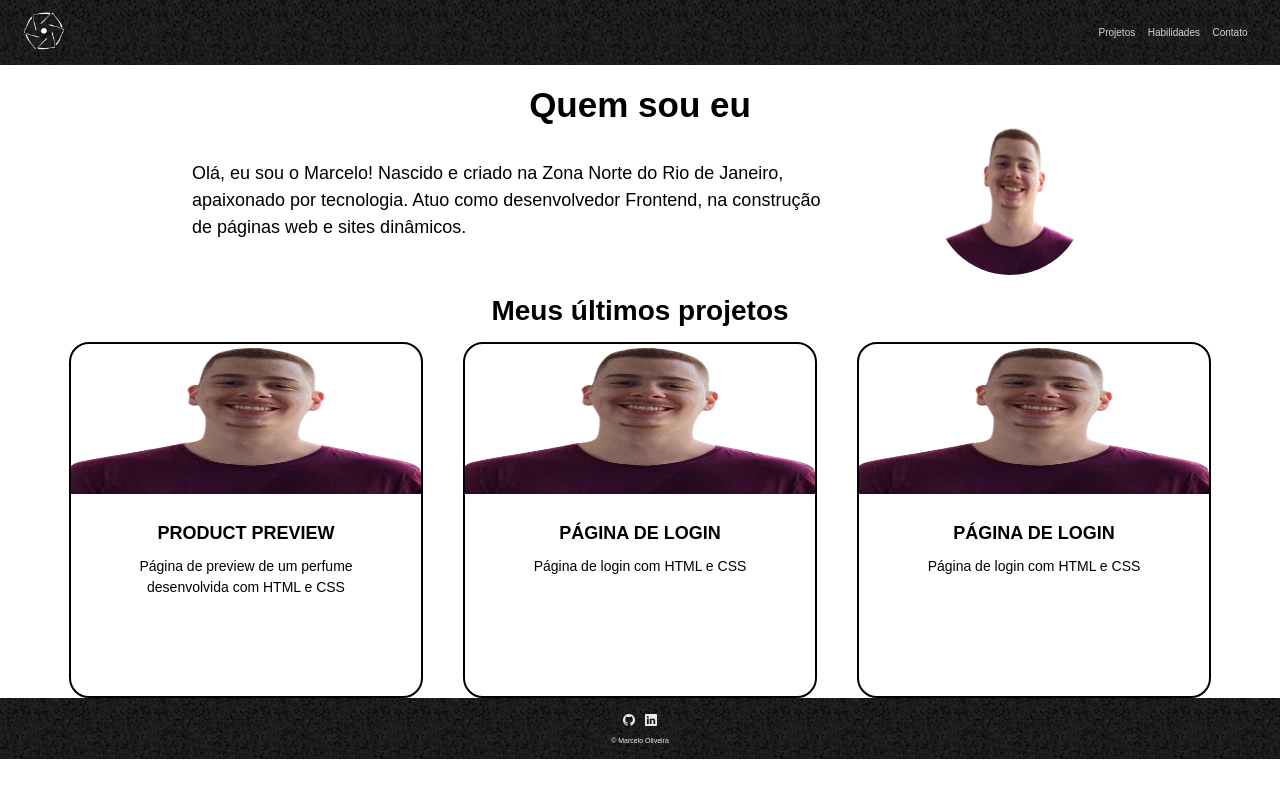
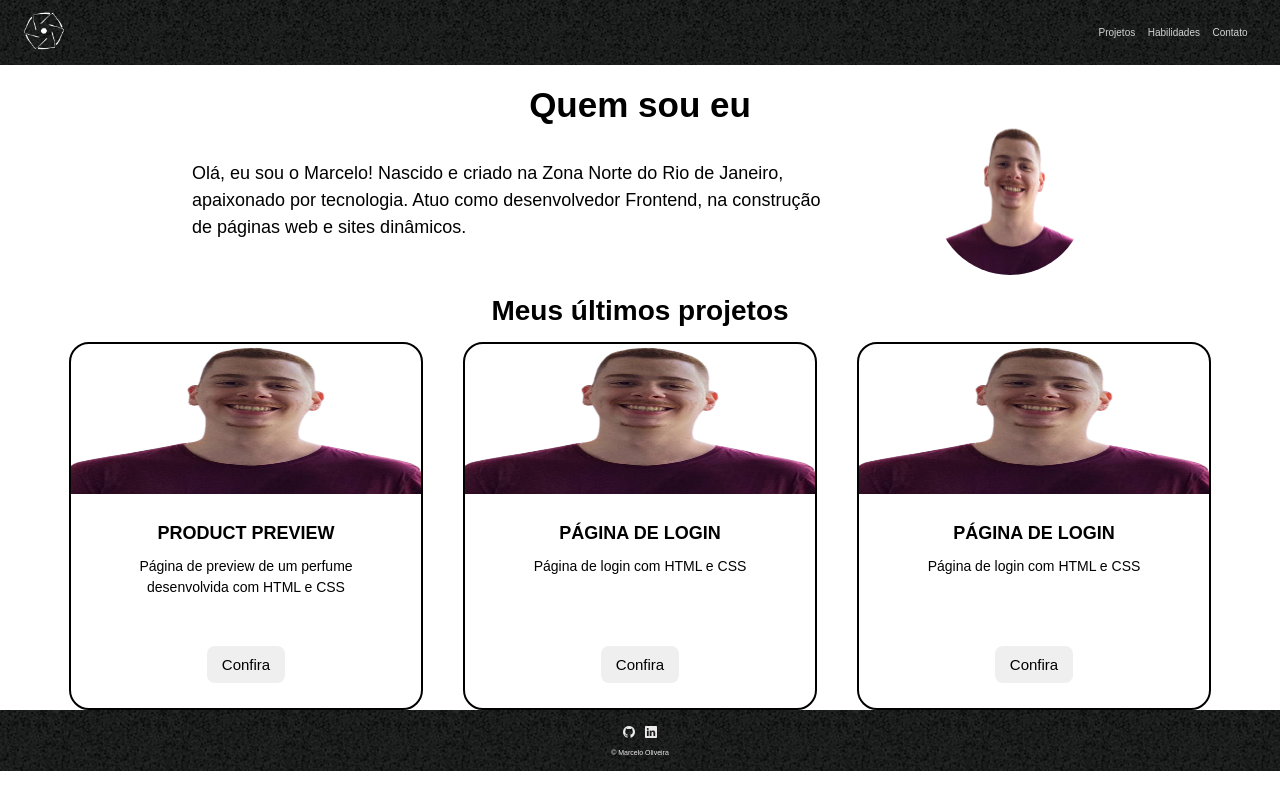
Before and after one commit to heiderick13/portfolio-react, a React (Vite) app: page / in a window 1280 px wide. Built offline with nearby package versions, Linux system fonts and the light colour scheme.

Commit message:
:sparkles: add btn/anchor for  project deploy

```diff
--- a/src/components/Card/Card.css
+++ b/src/components/Card/Card.css
@@ -19,7 +19,7 @@
 
 .projects__description {
   padding: 1.5rem;
-  min-height: 200px;
+  min-height: 150px;
   line-height: 1.5;
 }
 
@@ -33,3 +33,16 @@
   font-size: 1.4rem;
   padding-inline: 2.5rem;
 }
+
+.btn {
+  padding: 1rem 1.5rem;
+  border: none;
+  border-radius: 0.8rem;
+  font-size: 1.5rem;
+  margin-bottom: 2.5rem;
+  transition: 0.3s;
+}
+
+.btn:hover {
+  scale: 1.1;
+}
--- a/src/components/Card/Card.jsx
+++ b/src/components/Card/Card.jsx
@@ -1,6 +1,6 @@
 import "./Card.css";
 
-function Card({ name, foto, description }) {
+function Card({ name, foto, description, deploy }) {
   return (
     <div className="projects__item">
       <div>
@@ -10,6 +10,9 @@ function Card({ name, foto, description }) {
         <h2>{name}</h2>
         <p>{description}</p>
       </div>
+      <button className="btn">
+        <a href={deploy}>Confira</a>
+      </button>
     </div>
   );
 }
```
